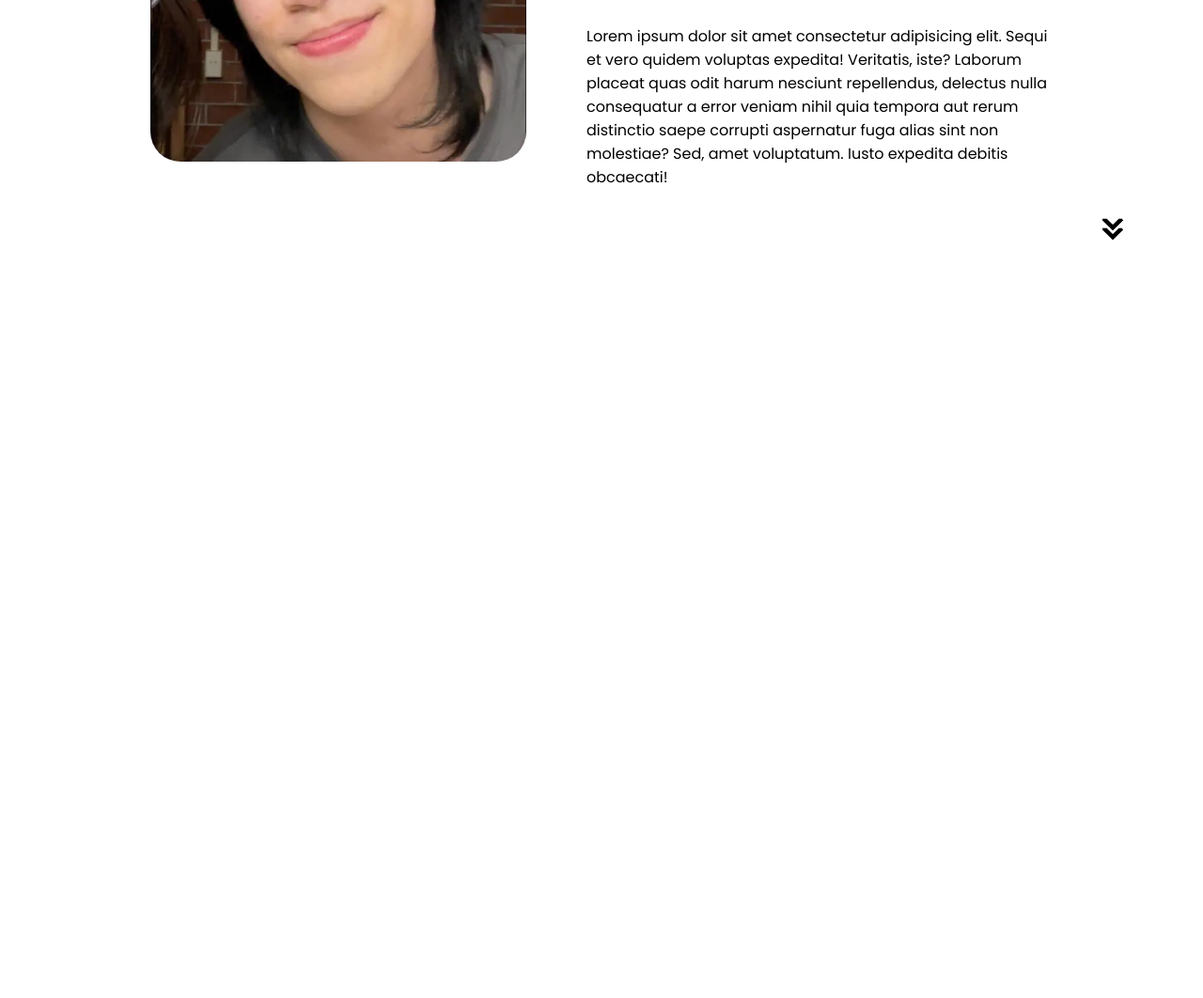
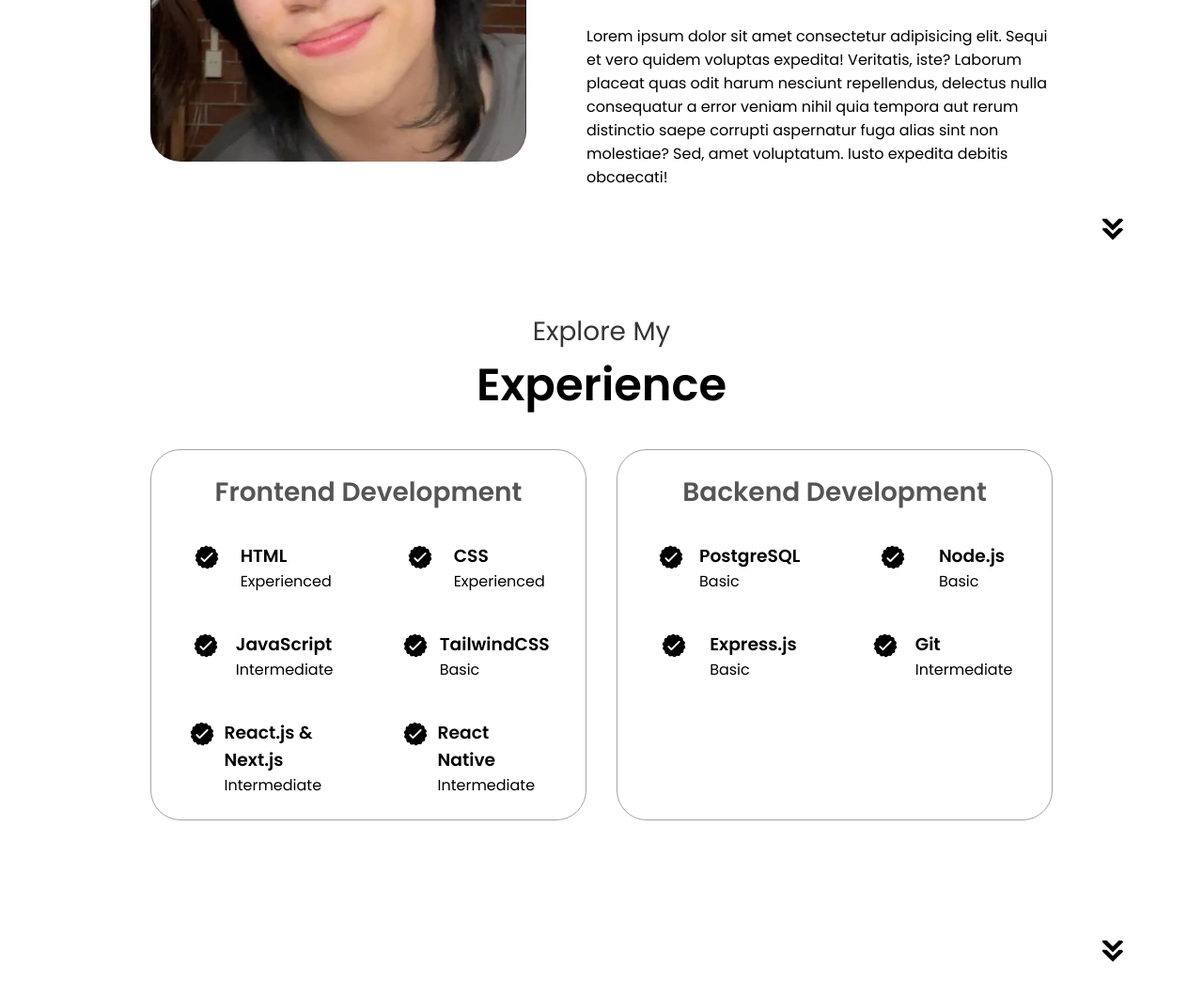
Before and after one commit to KhangMBui/Portfolio, a plain HTML site: page index.html in a window 1280 px wide. Shown: the part 1244-2306 px from the top of the page at 94% size. Before the commit the page ends 1544 px from the top, so only its background shows below. Drawn offline with Linux system fonts and the light colour scheme.

Commit message:
Added the Experience section.

```diff
--- a/index.html
+++ b/index.html
@@ -123,6 +123,140 @@
         onclick="location.href=`./#experience`"
       />
     </section>
+    <section id="experience">
+      <p class="section__text__p1">Explore My</p>
+      <h1 class="title">Experience</h1>
+      <div class="experience-details-container">
+        <div class="about-containers">
+          <div class="details-container">
+            <h2 class="experience-sub-title">Frontend Development</h2>
+            <div class="article-container">
+              <article>
+                <img
+                  src="./assets/checkmark.png"
+                  alt="Experience icon"
+                  class="icon"
+                />
+                <div>
+                  <h3>HTML</h3>
+                  <p>Experienced</p>
+                </div>
+              </article>
+              <article>
+                <img
+                  src="./assets/checkmark.png"
+                  alt="Experience icon"
+                  class="icon"
+                />
+                <div>
+                  <h3>CSS</h3>
+                  <p>Experienced</p>
+                </div>
+              </article>
+              <article>
+                <img
+                  src="./assets/checkmark.png"
+                  alt="Experience icon"
+                  class="icon"
+                />
+                <div>
+                  <h3>JavaScript</h3>
+                  <p>Intermediate</p>
+                </div>
+              </article>
+              <article>
+                <img
+                  src="./assets/checkmark.png"
+                  alt="Experience icon"
+                  class="icon"
+                />
+                <div>
+                  <h3>TailwindCSS</h3>
+                  <p>Basic</p>
+                </div>
+              </article>
+              <article>
+                <img
+                  src="./assets/checkmark.png"
+                  alt="Experience icon"
+                  class="icon"
+                />
+                <div>
+                  <h3>React.js & Next.js</h3>
+                  <p>Intermediate</p>
+                </div>
+              </article>
+              <article>
+                <img
+                  src="./assets/checkmark.png"
+                  alt="Experience icon"
+                  class="icon"
+                />
+                <div>
+                  <h3>React Native</h3>
+                  <p>Intermediate</p>
+                </div>
+              </article>
+            </div>
+          </div>
+          <div class="details-container">
+            <h2 class="experience-sub-title">Backend Development</h2>
+            <div class="article-container">
+              <article>
+                <img
+                  src="./assets/checkmark.png"
+                  alt="Experience icon"
+                  class="icon"
+                />
+                <div>
+                  <h3>PostgreSQL</h3>
+                  <p>Basic</p>
+                </div>
+              </article>
+              <article>
+                <img
+                  src="./assets/checkmark.png"
+                  alt="Experience icon"
+                  class="icon"
+                />
+                <div>
+                  <h3>Node.js</h3>
+                  <p>Basic</p>
+                </div>
+              </article>
+              <article>
+                <img
+                  src="./assets/checkmark.png"
+                  alt="Experience icon"
+                  class="icon"
+                />
+                <div>
+                  <h3>Express.js</h3>
+                  <p>Basic</p>
+                </div>
+              </article>
+              <article>
+                <img
+                  src="./assets/checkmark.png"
+                  alt="Experience icon"
+                  class="icon"
+                />
+                <div>
+                  <h3>Git</h3>
+                  <p>Intermediate</p>
+                </div>
+              </article>
+            </div>
+          </div>
+        </div>
+      </div>
+      <img
+        src="./assets/arrow.png"
+        alt="Arrow icon"
+        class="icon arrow"
+        onclick="location.href=`./#project`"
+      />
+    </section>
     <script src="script.js"></script>
   </body>
 </html>
--- a/style.css
+++ b/style.css
@@ -316,3 +316,42 @@ section {
   width: 400px;
   margin: auto 0;
 }
+
+/* EXPERIENCE SECTION */
+
+#experience {
+  position: relative;
+}
+
+.experience-sub-title {
+  color: rgb(85, 85, 85);
+  font-weight: 600;
+  font-size: 1.75rem;
+  margin-bottom: 2rem;
+}
+
+.experience-details-container {
+  display: flex;
+  justify-content: center;
+  flex-direction: column;
+}
+
+.article-container {
+  display: flex;
+  text-align: initial;
+  flex-wrap: wrap;
+  flex-direction: row;
+  gap: 2.5rem;
+  justify-content: space-around;
+}
+
+article {
+  display: flex;
+  width: 10rem;
+  justify-content: space-around;
+  gap: 0.5rem;
+}
+
+article .icon {
+  cursor: default;
+}
```
Also changed, not shown: assets/checkmark.png (added).
